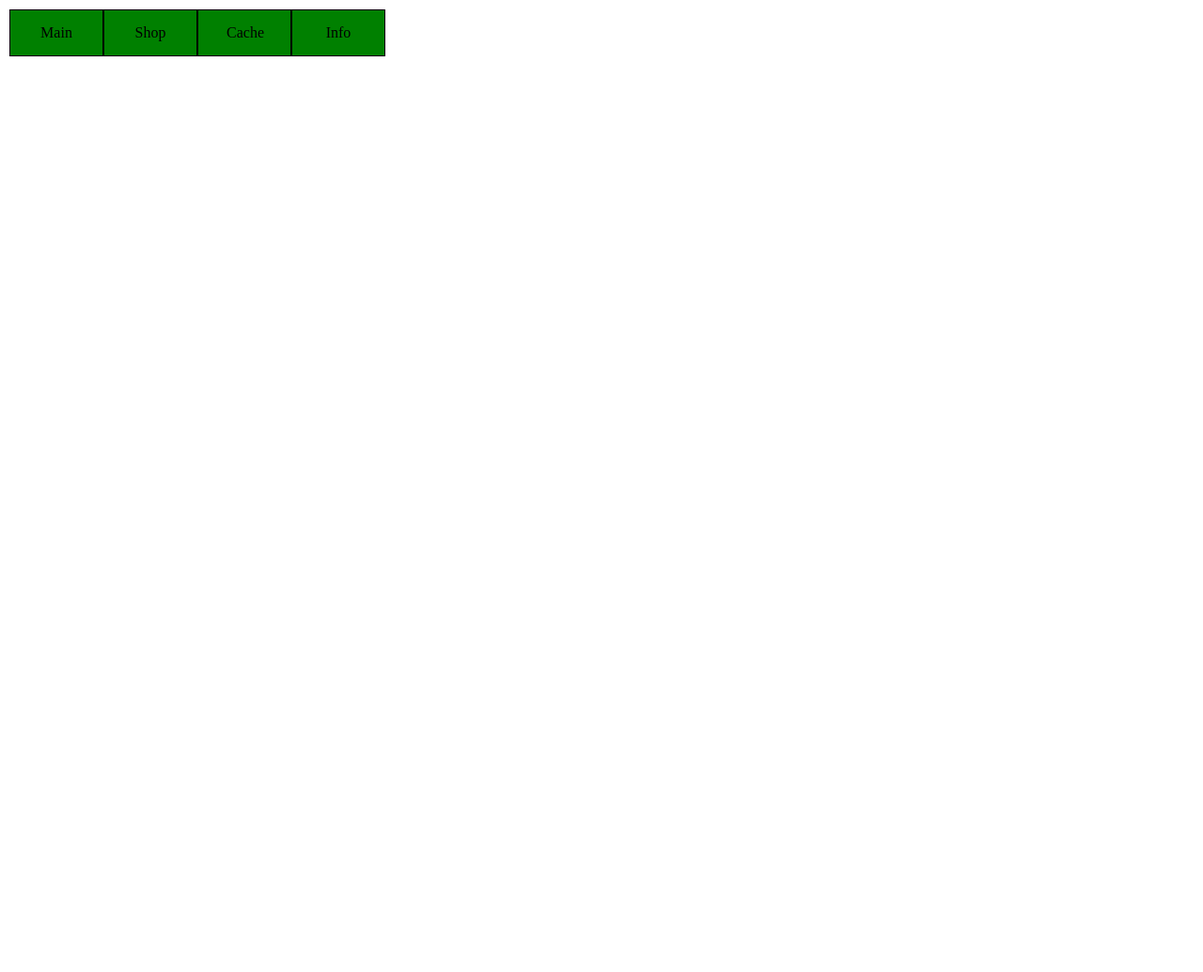
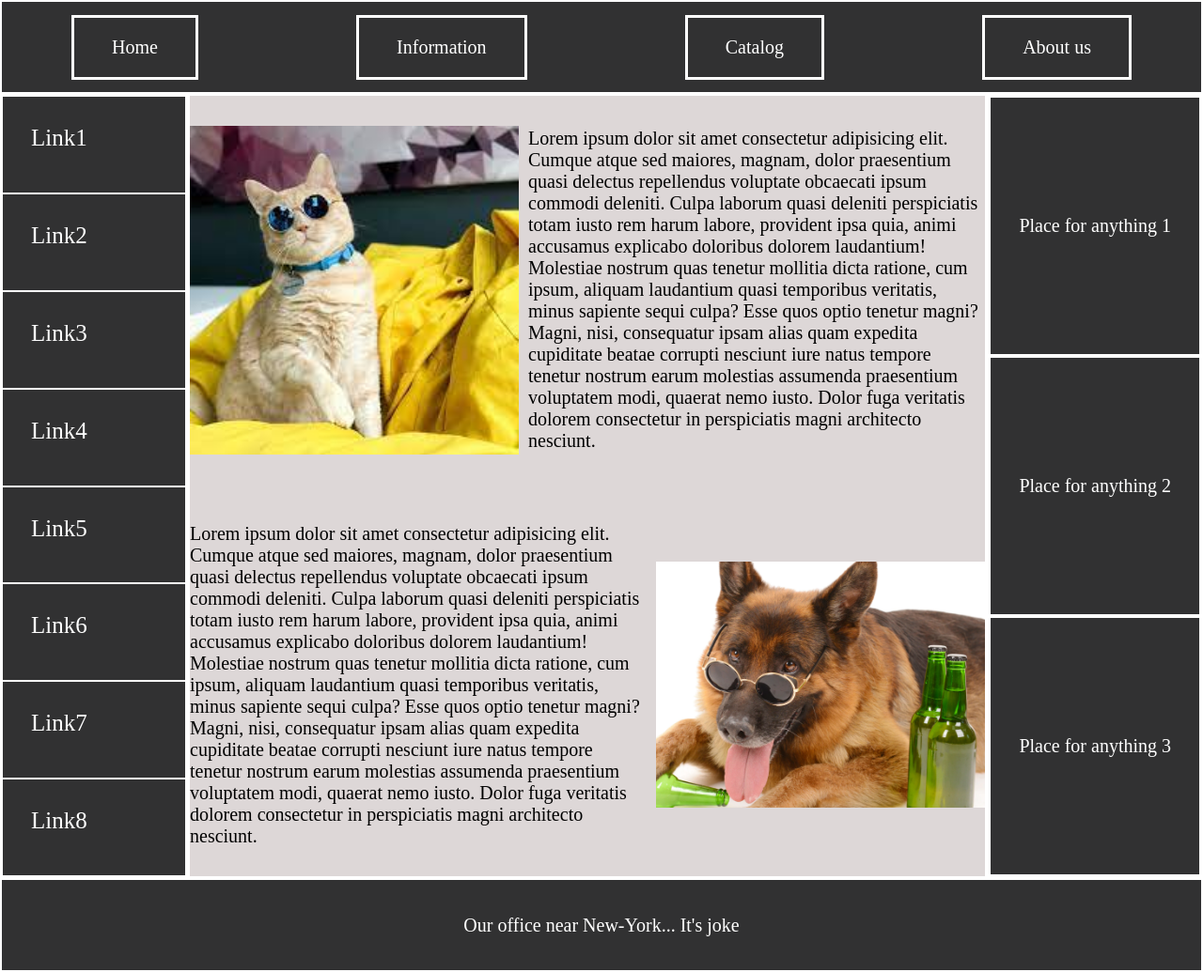
Before and after one commit to Nikan21/Practice, a plain HTML site: page index.html in a window 1280 px wide. Shown: the whole page at 94% size. Before the commit the page ends 800 px from the top, so only its background shows below. Drawn offline with Linux system fonts and the light colour scheme.

Commit message:
Create simple Grid - page

```diff
--- a/assets/styles/style.css
+++ b/assets/styles/style.css
@@ -1,58 +1,121 @@
-:root {
-    --borderBlack: 1px solid black;
+* {
+  box-sizing: border-box;
+  margin: 0;
 }
 
-*{
-    box-sizing: border-box;
-    margin: 0;
+body {
+  height: 100vh;
+  grid-template-columns: repeat(3, auto);
+  grid-template-rows: minmax(100px, auto) 1fr minmax(100px, auto);
 }
 
-.firstNav,
-.secondNav{
+.grid {
+  display: grid;
+}
+
+.grid-header {
+  grid-template-columns: repeat(4, auto);
+  justify-content: space-around;
+  align-items: center;
+  column-gap: 20px;
+}
+
+.grid-header,
+.grid-div,
+.grid-footer {
+  grid-column: span 3;
+}
+
+.grid-header,
+.grid-nav,
+.grid-main,
+.grid-aside,
+article,
+.grid-footer {
+  border: 2px solid white;
+}
+
+.grid-header,
+.grid-header > a,
+.grid-nav a,
+article,
+.grid-footer {
+  background-color: #313132;
+}
+
+.grid-header > a {
+  border: 3px solid white;
+  padding: 20px 40px;
+}
+
+.grid-header > a,
+.grid-nav a {
+  text-decoration: none;
+}
+
+.grid-header > a,
+p,
+article {
+  font-size: 20px;
+}
+
+.grid-header > a,
+.grid-nav a,
+article,
+.grid-footer {
+  color: white;
+}
+
+.grid-div {
+  grid-template-columns: minmax(200px, auto) 1fr minmax(200px, auto);
+}
+
+.grid-nav a {
+  display: block;
+  font-size: 25px;
+  border: 1px solid white;
+  padding: 30px;
+}
+
+ul {
   padding: 0;
   list-style: none;
-  font-size: 0px;
 }
 
-.firstNav{
-    position: relative;
-    margin: 10px 10px;
+.grid-main {
+  grid-template-columns: 1fr;
+  row-gap: 10px;
+  background-color: rgb(221, 215, 215);
 }
 
-.secondNav{
-    display: none;
-    position: absolute;
-    top: 50px;
-    left: 0;
+.section1 {
+  grid-template-columns: 1fr 3fr;
 }
 
-.firstNav li{
-    display: inline-block;
-    background-color: green;
+.section1,
+.section2 {
+  column-gap: 10px;
 }
 
-.secondNav li{
-    display: block;
-    background-color: red;
+.section2 {
+  grid-template-columns: 3fr 1fr;
 }
 
-.firstNav li,
-.secondNav li{
-    width: 100px;
-    padding: 15px 30px;
-    font-size: 1rem;
-    text-align: center;
-    border: var(--borderBlack);
+img {
+  width: 350px;
+  justify-self: center;
 }
 
-.firstNav li:first-child:hover>.secondNav{
-    display:block;
+img,
+p {
+  align-self: center;
 }
 
-.firstNav li:hover{
-    background-color: orangered;
+article {
+  padding: 125px 30px;
 }
 
-.secondNav li:hover{
-    background-color: white;
+.grid-footer {
+  justify-content: center;
+  font-size: 30px;
 }
--- a/index.html
+++ b/index.html
@@ -7,20 +7,70 @@
     <title>Document</title>
     <link rel="stylesheet" href="./assets/styles/style.css" />
   </head>
-  <body>
-    <ul class="firstNav">
-      <li>
-        Main
-        <ul class="secondNav">
-          <li>Left</li>
-          <li>Top</li>
-          <li>Rhight</li>
-          <li>Bottom</li>
+  <body class="grid">
+    <header class="grid grid-header">
+      <a href="">Home</a><a href="">Information</a><a href="">Catalog</a
+      ><a href="">About us</a>
+    </header>
+    <div class="grid grid-div">
+      <nav class="grid grid-nav">
+        <ul class="grid">
+          <li class="grid"><a href="">Link1</a></li>
+          <li class="grid"><a href="">Link2</a></li>
+          <li class="grid"><a href="">Link3</a></li>
+          <li class="grid"><a href="">Link4</a></li>
+          <li class="grid"><a href="">Link5</a></li>
+          <li class="grid"><a href="">Link6</a></li>
+          <li class="grid"><a href="">Link7</a></li>
+          <li class="grid"><a href="">Link8</a></li>
         </ul>
-      </li>
-      <li>Shop</li>
-      <li>Cache</li>
-      <li>Info</li>
-    </ul>
+      </nav>
+      <main class="grid grid-main">
+        <section class="grid section1">
+          <img src="./assets/images/Cat.jpeg" alt="Cat" />
+          <p>
+            Lorem ipsum dolor sit amet consectetur adipisicing elit. Cumque
+            atque sed maiores, magnam, dolor praesentium quasi delectus
+            repellendus voluptate obcaecati ipsum commodi deleniti. Culpa
+            laborum quasi deleniti perspiciatis totam iusto rem harum labore,
+            provident ipsa quia, animi accusamus explicabo doloribus dolorem
+            laudantium! Molestiae nostrum quas tenetur mollitia dicta ratione,
+            cum ipsum, aliquam laudantium quasi temporibus veritatis, minus
+            sapiente sequi culpa? Esse quos optio tenetur magni? Magni, nisi,
+            consequatur ipsam alias quam expedita cupiditate beatae corrupti
+            nesciunt iure natus tempore tenetur nostrum earum molestias
+            assumenda praesentium voluptatem modi, quaerat nemo iusto. Dolor
+            fuga veritatis dolorem consectetur in perspiciatis magni architecto
+            nesciunt.
+          </p>
+        </section>
+        <section class="grid section2">
+          <p>
+            Lorem ipsum dolor sit amet consectetur adipisicing elit. Cumque
+            atque sed maiores, magnam, dolor praesentium quasi delectus
+            repellendus voluptate obcaecati ipsum commodi deleniti. Culpa
+            laborum quasi deleniti perspiciatis totam iusto rem harum labore,
+            provident ipsa quia, animi accusamus explicabo doloribus dolorem
+            laudantium! Molestiae nostrum quas tenetur mollitia dicta ratione,
+            cum ipsum, aliquam laudantium quasi temporibus veritatis, minus
+            sapiente sequi culpa? Esse quos optio tenetur magni? Magni, nisi,
+            consequatur ipsam alias quam expedita cupiditate beatae corrupti
+            nesciunt iure natus tempore tenetur nostrum earum molestias
+            assumenda praesentium voluptatem modi, quaerat nemo iusto. Dolor
+            fuga veritatis dolorem consectetur in perspiciatis magni architecto
+            nesciunt.
+          </p>
+          <img src="./assets/images/Dog.webp" alt="Dog" />
+        </section>
+      </main>
+      <aside class="grid grid-aside">
+        <article>Place for anything 1</article>
+        <article>Place for anything 2</article>
+        <article>Place for anything 3</article>
+      </aside>
+    </div>
+    <footer class="grid grid-footer">
+      <p>Our office near New-York... It's joke</p>
+    </footer>
   </body>
 </html>
```
